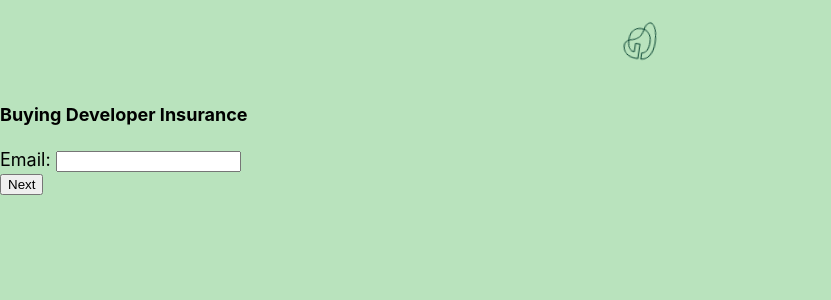
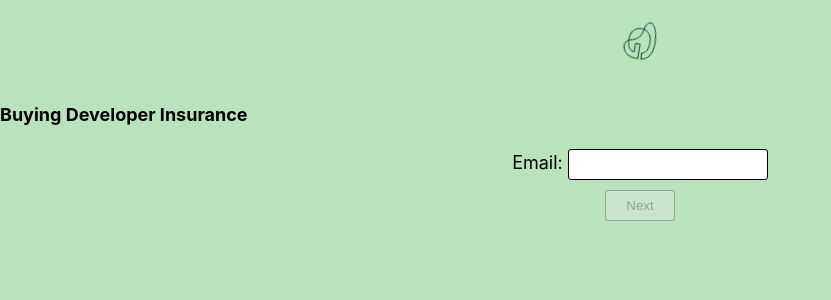
Before and after one commit to Bijayini/insurance, a React (Create React App) app: page /buy/insurance_dev in a window 1280 px wide. Shown: the top 300 px of the page, without its empty margins (0-831 px from the left). Built offline with nearby package versions, Linux system fonts and the light colour scheme.

Commit message:
GETSAFE-000 : Use reusable components, add home page  and add validations

```diff
--- a/src/App.css
+++ b/src/App.css
@@ -43,7 +43,11 @@
     }
 }
 
-.page-container {
+.page-container, .form-container {
     display: table;
     margin: 0 auto;
 }
+
+.form-container {
+    text-align: center;
+}
--- a/src/buyflow/AgeStep.tsx
+++ b/src/buyflow/AgeStep.tsx
@@ -1,26 +1,32 @@
-import React, { useState } from 'react'
+import React, { useState } from 'react';
+import { Input } from '../components/input';
+import { Button } from '../components/button';
 
 interface AgeStepProps {
-  cb: (field: string, value: number) => void
+    cb: (field: string, value: number) => void;
 }
 
-const AgeStep: React.FC<AgeStepProps> = (props) => {
-  const [age, setAge] = useState(0)
-  return (
-    <>
-      <div>
-        Age:{' '}
-        <input
-          type="number"
-          onChange={({ target: { value } }) => {
-            setAge(Number(value))
-          }}
-          value={age}
-        ></input>
-      </div>
-      <button onClick={() => props.cb('age', age)}>Next</button>
-    </>
-  )
-}
+export const AgeStep: React.FC<AgeStepProps> = props => {
+    const [age, setAge] = useState(0);
 
-export default AgeStep
+    const updateAge = (value: string) => {
+        setAge(Number(value));
+    };
+    return (
+        <div className='form-container'>
+            <Input
+                handleChange={updateAge}
+                label='Age'
+                value={age.toString()}
+                name='age'
+                type='number'
+                hint='>18'
+            />
+            <Button
+                handleClick={() => props.cb('age', age)}
+                label='Next'
+                disabled={!(age && age > 18)}
+            />
+        </div>
+    );
+};
--- a/src/buyflow/Buyflow.tsx
+++ b/src/buyflow/Buyflow.tsx
@@ -1,27 +1,32 @@
-import React, { useState } from 'react'
-import AgeStep from './AgeStep'
-import EmailStep from './EmailStep'
-import SummaryStep from './SummaryStep'
-import { ProductIds, Products } from '../config'
+import React, { useState } from 'react';
+import { AgeStep } from './AgeStep';
+import EmailStep from './EmailStep';
+import SummaryStep from './SummaryStep';
+import { ProductIds, Products } from '../config';
 
 interface BuyflowProps {
-  productId: ProductIds
+    productId: ProductIds;
 }
 
-const Buyflow: React.FC<BuyflowProps> = (props) => {
-  const [currentStep, setStep] = useState('email')
+const Buyflow: React.FC<BuyflowProps> = props => {
+    const [currentStep, setStep] = useState('email');
     const [collectedData, updateData] = useState({
         email: '',
-    age: 0,
-  })
-  const getStepCallback = (nextStep: string) => (field: string, value: any) => {
-    updateData({ ...collectedData, [field]: value })
-    setStep(nextStep)
-  }
+        age: 0
+    });
+    const getStepCallback = (nextStep: string) => (
+        field: string,
+        value: any
+    ) => {
+        updateData({ ...collectedData, [field]: value });
+        setStep(nextStep);
+    };
     return (
         <>
             <h4>Buying {Products[props.productId].name}</h4>
-      {(currentStep === 'email' && <EmailStep cb={getStepCallback('age')} />) ||
+            {(currentStep === 'email' && (
+                <EmailStep cb={getStepCallback('age')} />
+            )) ||
                 (currentStep === 'age' && (
                     <AgeStep cb={getStepCallback('summary')} />
                 )) ||
@@ -29,7 +34,7 @@ const Buyflow: React.FC<BuyflowProps> = (props) => {
                     <SummaryStep collectedData={collectedData} />
                 ))}
         </>
-  )
-}
+    );
+};
 
-export default Buyflow
+export default Buyflow;
--- a/src/buyflow/EmailStep.tsx
+++ b/src/buyflow/EmailStep.tsx
@@ -1,26 +1,30 @@
-import React, { useState } from 'react'
+import React, { useState } from 'react';
+import { Input } from '../components/input';
+import { Button } from '../components/button';
+import { validateEmail } from '../utils/validate-email';
 
 interface EmailStepProps {
-  cb: (field: string, value: string) => void
+    cb: (field: string, value: string) => void;
 }
 
-const EmailStep: React.FC<EmailStepProps> = (props) => {
-  const [email, setEmail] = useState('')
-  return (
-    <>
-      <div>
-        Email:{' '}
-        <input
-          type="email"
-          onChange={({ target: { value } }) => {
-            setEmail(value)
-          }}
-          value={email}
-        ></input>
-      </div>
-      <button onClick={() => props.cb('email', email)}>Next</button>
-    </>
-  )
-}
+const EmailStep: React.FC<EmailStepProps> = props => {
+    const [email, setEmail] = useState('');
+    return (
+        <div className='form-container'>
+            <Input
+                handleChange={setEmail}
+                label='Email'
+                value={email}
+                name='email'
+                type='email'
+            />
+            <Button
+                handleClick={() => props.cb('email', email)}
+                label='Next'
+                disabled={!(email && validateEmail(email))}
+            />
+        </div>
+    );
+};
 
-export default EmailStep
+export default EmailStep;
--- /dev/null
+++ b/src/pages/home/home.css
@@ -0,0 +1,12 @@
+.insurance-list {
+    display: table;
+    margin: 0 auto;
+}
+
+.insurance-list li {
+    padding: 5px 0;
+}
+
+.home-page-text {
+    text-align: center;
+}
--- /dev/null
+++ b/src/pages/home/home.tsx
@@ -0,0 +1,22 @@
+import React, { FC } from 'react';
+import { ProductIds, Products } from '../../config';
+import './home.css';
+
+export const Home: FC = () => (
+    <div className='page-container'>
+        <div className='home-page-text'>
+            <h1>Welcome to Getsafe's Insurance</h1>
+            <p>You can go ahead with below insurances:</p>
+        </div>
+        <ul className='insurance-list'>
+            {Object.keys(Products).map((key: string) => {
+                const { name, url } = Products[key as ProductIds];
+                return (
+                    <li key={key}>
+                        <a href={url}>{name}</a>
+                    </li>
+                );
+            })}
+        </ul>
+    </div>
+);
--- /dev/null
+++ b/src/pages/home/index.ts
@@ -0,0 +1 @@
+export * from './home';
```
Also changed, not shown: 2 other files (tests, documents, lock files or other folders). Lines whose indentation alone changed are shown as unchanged.
